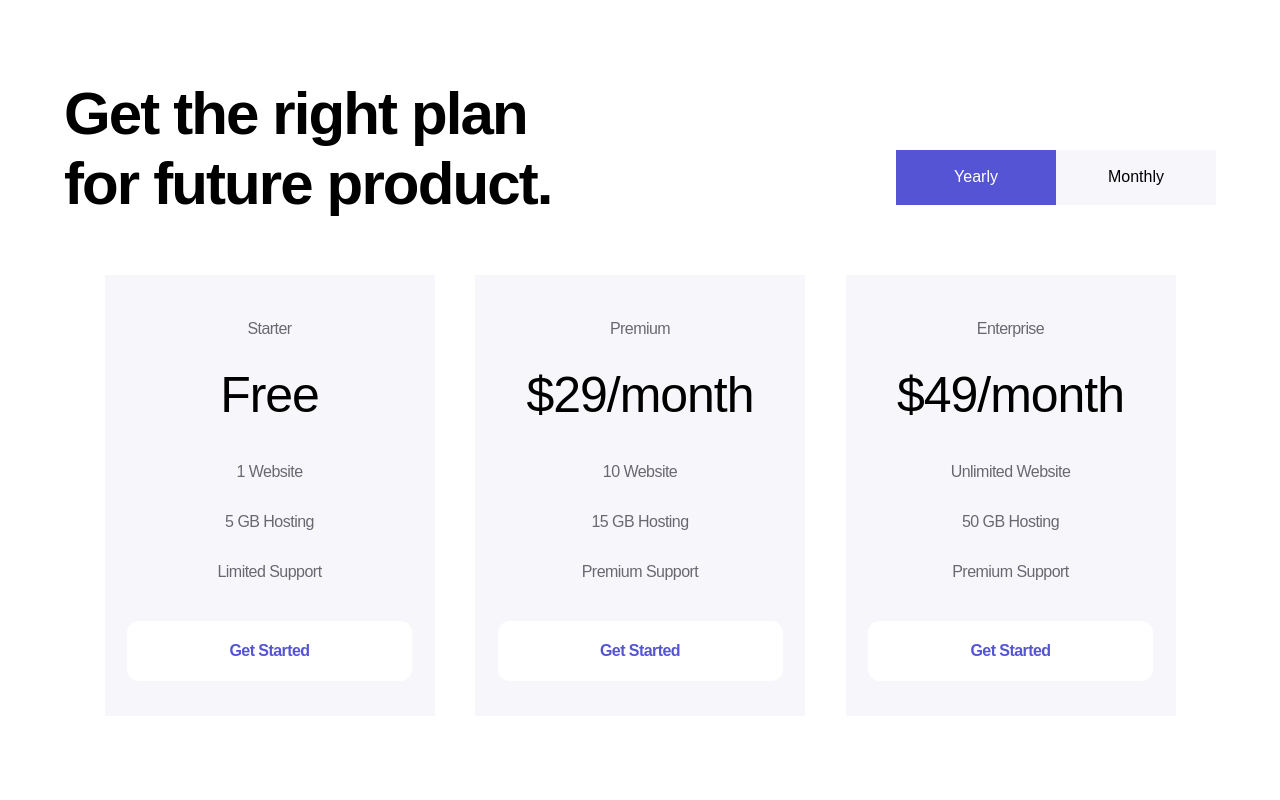
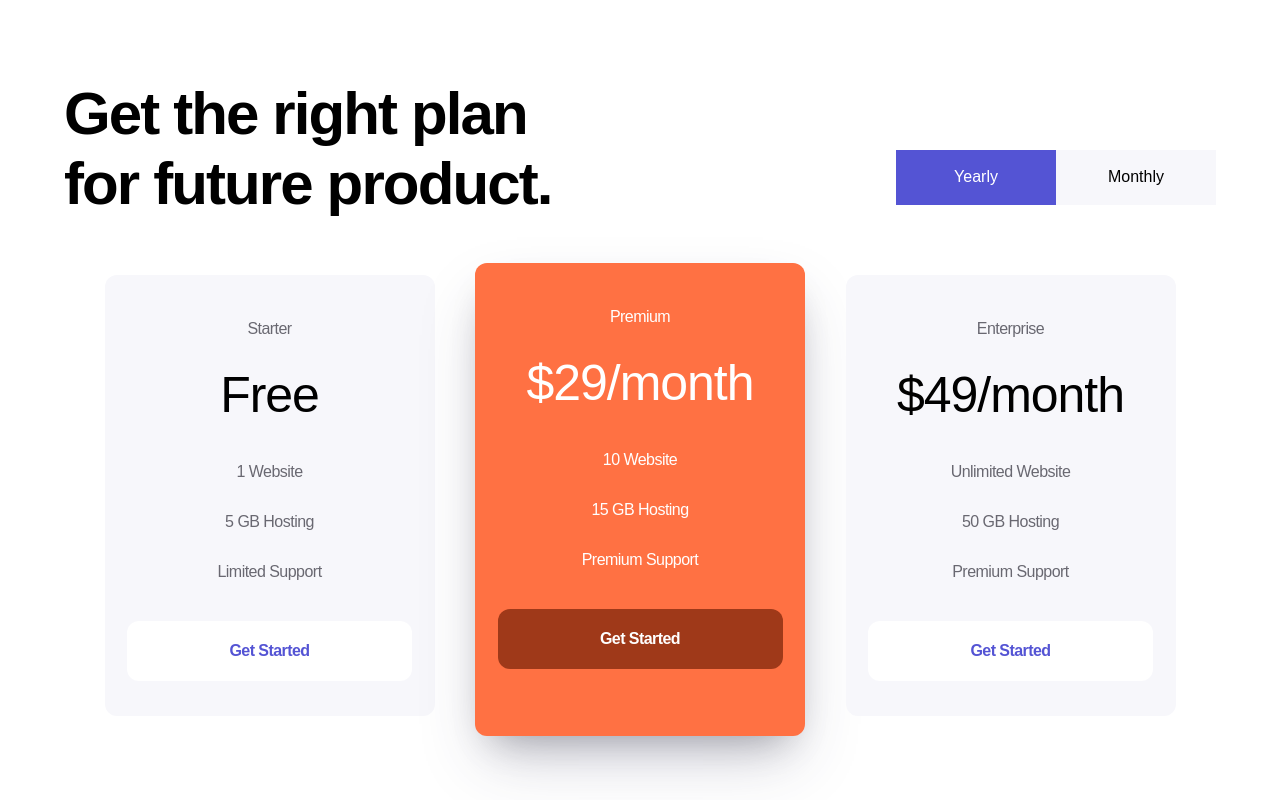
Before and after one commit to sefeoluwa/globe-landing-page, a React (Vite) app: page / in a window 1280 px wide. Shown: the part 2612-3412 px from the top of the page. Built offline with nearby package versions, Linux system fonts and the light colour scheme; some icons are missing; a web font is replaced by a local one.

Commit message:
styles for center card

```diff
--- a/src/index.css
+++ b/src/index.css
@@ -12,3 +12,33 @@
     box-sizing: border-box;
     font-family: 'ABeeZee', sans-serif;
 }
+
+
+.plans > div {
+    border-radius: 12px;
+}
+
+.plans > div:nth-of-type(2){
+    background-color: #FF7143;
+    color: white;
+    height:473px;
+    margin-top: -1.5vh;
+    box-shadow: rgba(50, 50, 93, 0.25) 0px 30px 60px -12px, rgba(0, 0, 0, 0.3) 0px 18px 36px -18px;
+}
+
+.plans > div:nth-of-type(2) > h3 {
+    color: #fff;
+}
+
+.plans > div:nth-of-type(2) > p{
+    color:#fff;
+}
+
+.plans > div:nth-of-type(2) > ul > li {
+    color:#fff;
+}
+
+.plans > div:nth-of-type(2) > button {
+    color:#fff;
+    background-color: #9F3919;
+}
```
